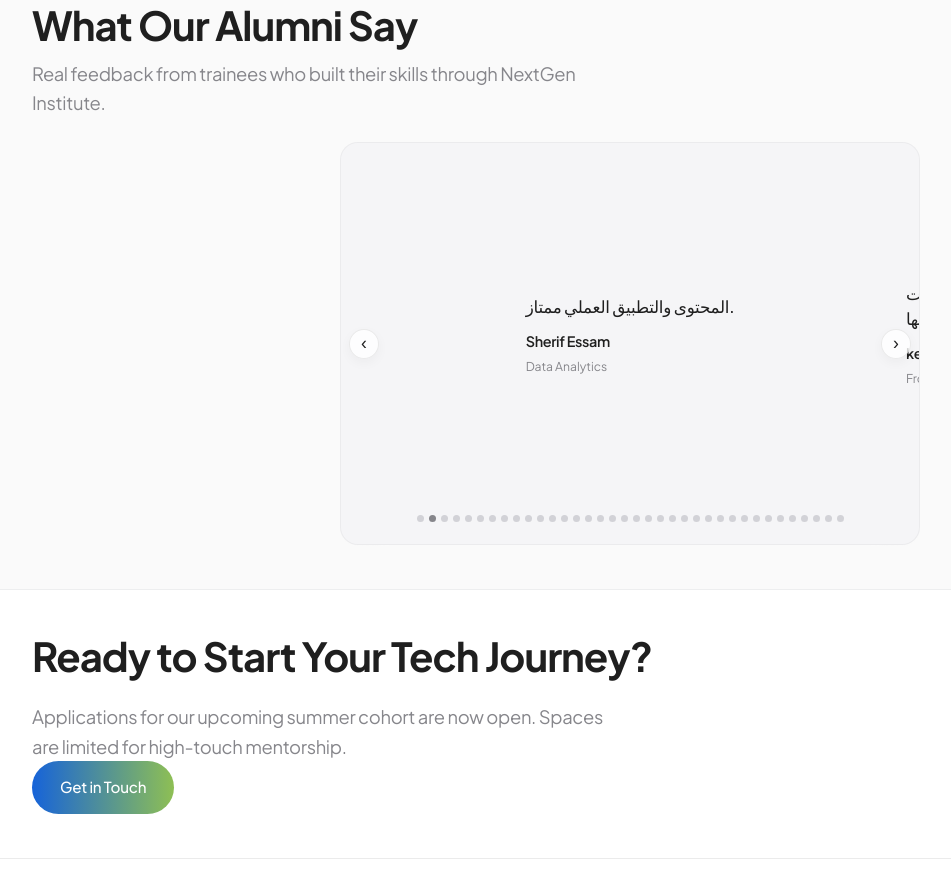
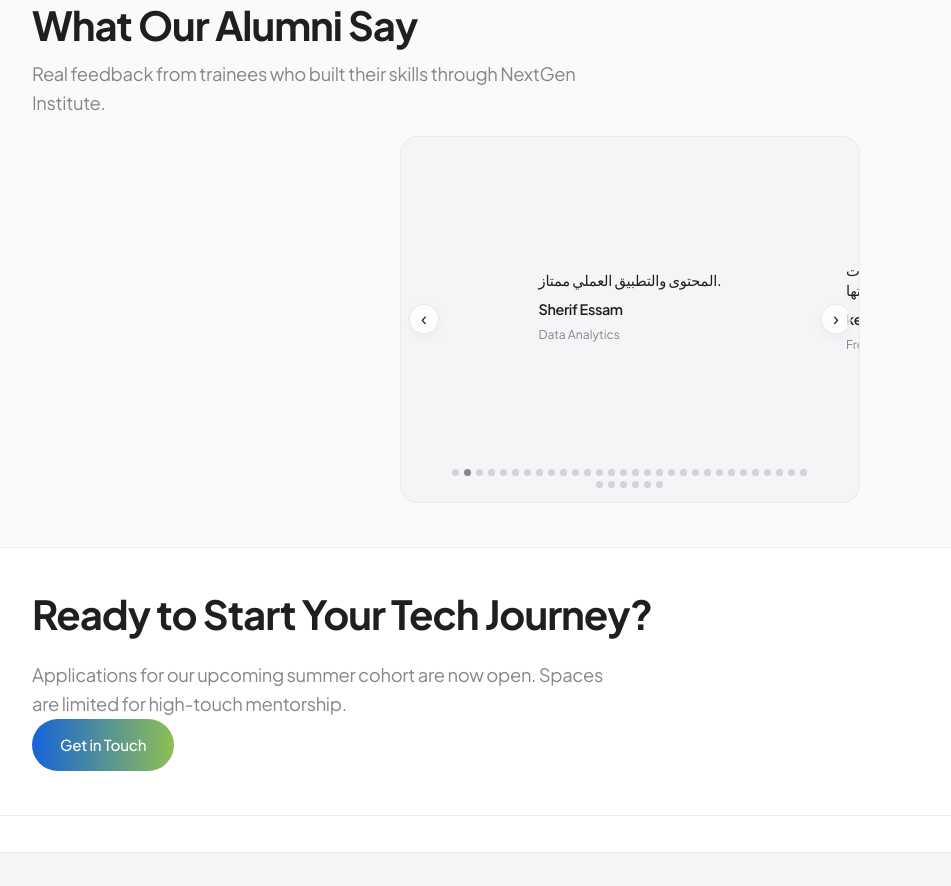
Before and after one commit to mohamed4589755/nectgen-hub, a plain HTML site: page index.html in a window 1280 px wide. Shown: the part 1884-2770 px from the top of the page, without its empty margins (10-961 px from the left). Drawn offline with Linux system fonts and the light colour scheme.

Commit message:
Shrink Success Stories slideshow box, bump cache to v114

```diff
--- a/index.html
+++ b/index.html
@@ -61,7 +61,7 @@
 
     <title>NextGen Institute | Free Internships, Summer & Winter Trainings</title>
     <meta name="description" content="NextGen Institute provides 100% Free Internships, Summer Trainings, Winter Trainings, and Winter Internships in AI, Machine Learning, Data Analytics, Flutter, and Web Development through practical bootcamps and diplomas.">
-        <link rel="stylesheet" href="styles.css?v=111">
+        <link rel="stylesheet" href="styles.css?v=114">
 
 </head>
 <body>
@@ -682,8 +682,8 @@
         </div>
     </footer>
 
-    <script src="main.js?v=111"></script>
-    <script src="lang.js?v=111"></script>
+    <script src="main.js?v=114"></script>
+    <script src="lang.js?v=114"></script>
     <button class="back-to-top" id="backToTop" aria-label="Back to Top">↑</button>
     <!-- Explore Programs Modal -->
     <div class="modal-overlay" id="exploreModal">
--- a/styles.css
+++ b/styles.css
@@ -877,10 +877,10 @@ footer {
 /* --- SLIDESHOW / CAROUSEL (Apple Clean Review Style) --- */
 .slideshow-container {
     position: relative;
-    max-width: 580px;
-    margin: 24px auto 0;
+    max-width: 460px;
+    margin: 16px auto 0;
     overflow: hidden;
-    padding: 30px 40px 22px;
+    padding: 20px 28px 14px;
     border-radius: var(--radius-md);
     background: var(--bg-secondary);
     box-shadow: none;
@@ -901,9 +901,9 @@ footer {
 }
 
 .slide-content {
-    max-width: 460px;
+    max-width: 380px;
     text-align: left;
-    padding: 0 8px;
+    padding: 0 4px;
 }
 
 .quote-icon {
@@ -911,11 +911,11 @@ footer {
 }
 
 .slide-quote {
-    font-size: 1.05rem; /* Compact readable quote font */
+    font-size: 0.92rem; /* Compact readable quote font */
     font-weight: 500;
     color: var(--text-main);
-    margin-bottom: 14px;
-    line-height: 1.45;
+    margin-bottom: 10px;
+    line-height: 1.4;
     letter-spacing: -0.015em;
 }
 
@@ -972,7 +972,7 @@ footer {
     display: flex;
     justify-content: center;
     gap: 5px;
-    margin-top: 16px;
+    margin-top: 10px;
     flex-wrap: wrap;
     max-width: 90%;
     margin-left: auto;
```
